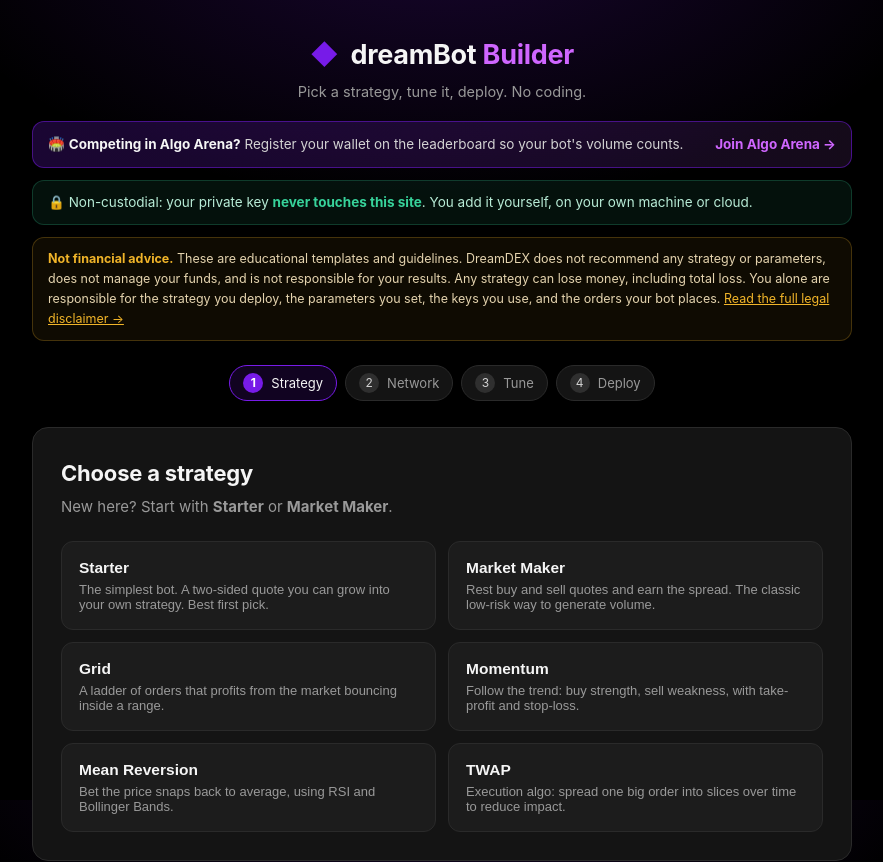
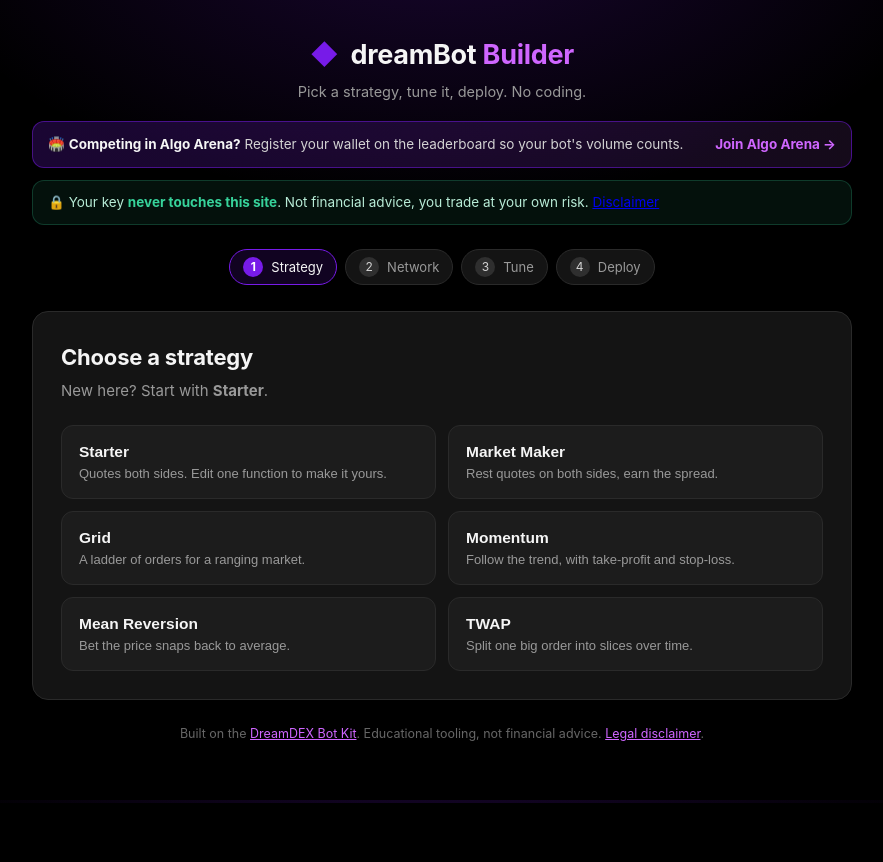
Before and after one commit to emrestay/dreamdex-bot-builder, a React (Vite) app: page / in a window 1280 px wide. Shown: the top 862 px of the page, without its empty margins (198-1081 px from the left). After the commit the page ends 803 px from the top, so only its background shows below. Built offline with nearby package versions, Linux system fonts and the light colour scheme.

Commit message:
Cut the text on the landing screen
Varun flagged the wall of text causes inaction. Collapse the two stacked
banners into one line (key safety + not-advice + disclaimer link), and
tighten the strategy blurbs and step subtitles. The full legal block stays
on the Deploy step, where it actually matters.

```diff
--- a/src/App.tsx
+++ b/src/App.tsx
@@ -43,15 +43,8 @@
       </a>
 
       <div className="safebar">
-        🔒 Non-custodial: your private key <b>never touches this site</b>. You add it yourself, on your own machine or cloud.
-      </div>
-
-      <div className="legal">
-        <b>Not financial advice.</b> These are educational templates and guidelines. DreamDEX does not recommend any
-        strategy or parameters, does not manage your funds, and is not responsible for your results. Any strategy can
-        lose money, including total loss. You alone are responsible for the strategy you deploy, the parameters you
-        set, the keys you use, and the orders your bot places.{" "}
-        <a href={DISCLAIMER_URL} target="_blank" rel="noreferrer">Read the full legal disclaimer →</a>
+        🔒 Your key <b>never touches this site</b>. Not financial advice, you trade at your own risk.{" "}
+        <a href={DISCLAIMER_URL} target="_blank" rel="noreferrer">Disclaimer</a>
       </div>
 
       <Stepper step={step} />
@@ -118,7 +111,7 @@
   return (
     <section>
       <h2>Choose a strategy</h2>
-      <p className="sub">New here? Start with <b>Starter</b> or <b>Market Maker</b>.</p>
+      <p className="sub">New here? Start with <b>Starter</b>.</p>
       <div className="cards">
         {STRATEGIES.map((s) => (
           <button key={s.id} className={"card " + (activeId === s.id ? "sel" : "")} onClick={() => onPick(s)}>
@@ -143,7 +136,7 @@
   return (
     <section>
       <h2>Network &amp; safety</h2>
-      <p className="sub">Always start on testnet with dry-run on. Bugs are free on testnet, expensive on mainnet.</p>
+      <p className="sub">Start on testnet with dry-run on.</p>
 
       <div className="field">
         <label>Network</label>
@@ -190,7 +183,7 @@
   return (
     <section>
       <h2>Tune {strat.name}</h2>
-      <p className="sub">Sensible defaults are filled in. Change what you like.</p>
+      <p className="sub">Defaults are filled in. Change what you like.</p>
 
       <div className="grid">
         {basic.map((p) => <Field key={p.env} p={p} value={values[p.env]} onChange={(v) => setVal(p.env, v)} />)}
@@ -266,7 +259,7 @@
   return (
     <section>
       <h2>Your bot is ready</h2>
-      <p className="sub">Two ways to run it. Either way, <b>your key stays with you</b>.</p>
+      <p className="sub">Two ways to run it. Your key stays with you.</p>
 
       <div className="block">
         <div className="block-head">
--- a/src/strategies.ts
+++ b/src/strategies.ts
@@ -27,7 +27,7 @@
   {
     id: "starter",
     name: "Starter",
-    blurb: "The simplest bot. A two-sided quote you can grow into your own strategy. Best first pick.",
+    blurb: "Quotes both sides. Edit one function to make it yours.",
     symbolEnv: "SYMBOL",
     params: [
       { env: "SYMBOL", label: "Market", def: "SOMI:USDso", type: "select", options: MARKETS },
@@ -39,7 +39,7 @@
   {
     id: "market-making",
     name: "Market Maker",
-    blurb: "Rest buy and sell quotes and earn the spread. The classic low-risk way to generate volume.",
+    blurb: "Rest quotes on both sides, earn the spread.",
     symbolEnv: "MM_SYMBOL",
     params: [
       { env: "MM_SYMBOL", label: "Market", def: "SOMI:USDso", type: "select", options: MARKETS },
@@ -56,7 +56,7 @@
   {
     id: "grid",
     name: "Grid",
-    blurb: "A ladder of orders that profits from the market bouncing inside a range.",
+    blurb: "A ladder of orders for a ranging market.",
     symbolEnv: "GRID_SYMBOL",
     params: [
       { env: "GRID_SYMBOL", label: "Market", def: "SOMI:USDso", type: "select", options: MARKETS },
@@ -72,7 +72,7 @@
   {
     id: "momentum",
     name: "Momentum",
-    blurb: "Follow the trend: buy strength, sell weakness, with take-profit and stop-loss.",
+    blurb: "Follow the trend, with take-profit and stop-loss.",
     symbolEnv: "MOM_SYMBOL",
     params: [
       { env: "MOM_SYMBOL", label: "Market", def: "WETH:USDso", type: "select", options: MARKETS },
@@ -89,7 +89,7 @@
   {
     id: "mean-reversion",
     name: "Mean Reversion",
-    blurb: "Bet the price snaps back to average, using RSI and Bollinger Bands.",
+    blurb: "Bet the price snaps back to average.",
     symbolEnv: "MR_SYMBOL",
     params: [
       { env: "MR_SYMBOL", label: "Market", def: "WETH:USDso", type: "select", options: MARKETS },
@@ -109,7 +109,7 @@
   {
     id: "twap",
     name: "TWAP",
-    blurb: "Execution algo: spread one big order into slices over time to reduce impact.",
+    blurb: "Split one big order into slices over time.",
     symbolEnv: "TWAP_SYMBOL",
     params: [
       { env: "TWAP_SYMBOL", label: "Market", def: "SOMI:USDso", type: "select", options: MARKETS },
```
